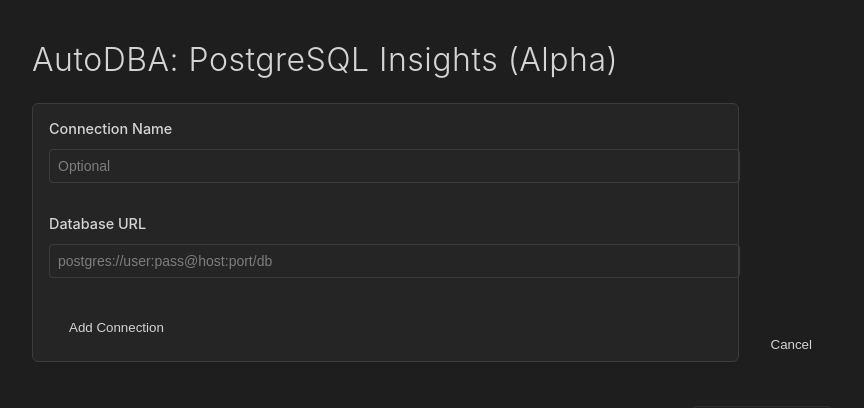
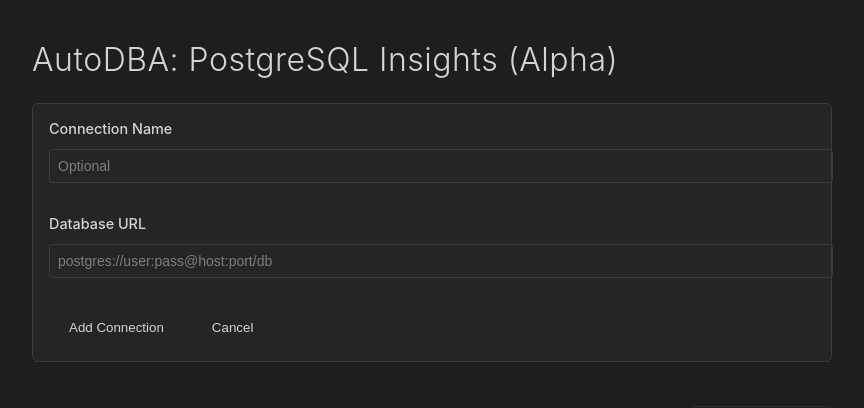
Before and after one commit to autodbalabs/project-autodba, a Svelte app in the folder vscode-extension/webview/: page / in a window 1280 px wide. Both pictures are taken after a click on the button "Add Connection". Shown: the top 408 px of the page, without its empty margins (208-1072 px from the left). Built offline with nearby package versions, Linux system fonts and the light colour scheme; the HTML template or start-up script is replaced by a standard one.

Commit message:
Show cancel button inside Add Connection form

```diff
--- a/vscode-extension/webview/src/App.svelte
+++ b/vscode-extension/webview/src/App.svelte
@@ -53,10 +53,10 @@
 
     <div class="connection-controls">
       {#if addingConnection}
-        <ConnectionUrlForm onSaved={handleConnectionSaved} />
-        <button class="cancel-btn" on:click={() => (addingConnection = false)}>
-          Cancel
-        </button>
+        <ConnectionUrlForm
+          onSaved={handleConnectionSaved}
+          onCancel={() => (addingConnection = false)}
+        />
       {:else}
         <div class="connection-select">
           <label for="connection-select">Select Connection</label>
@@ -118,8 +118,7 @@
     border: 1px solid var(--dark-border);
   }
 
-  .add-btn,
-  .cancel-btn {
+  .add-btn {
     width: fit-content;
   }
 </style>
--- a/vscode-extension/webview/src/components/connections/ConnectionUrlForm.svelte
+++ b/vscode-extension/webview/src/components/connections/ConnectionUrlForm.svelte
@@ -1,6 +1,7 @@
 <script>
   import { vscode } from '~/lib/vscode';
   export let onSaved = () => {};
+  export let onCancel = () => {};
 
   let name = '';
   let url = '';
@@ -59,7 +60,10 @@
   {#if error}
     <div class="error">{error}</div>
   {/if}
-  <button type="submit">Add Connection</button>
+  <div class="button-row">
+    <button type="submit">Add Connection</button>
+    <button type="button" class="cancel-btn" on:click={onCancel}>Cancel</button>
+  </div>
 </form>
 
 <style>
@@ -72,6 +76,7 @@
     border-radius: 6px;
     border: 1px solid var(--dark-border);
     flex: 1;
+    width: 100%;
   }
 
   .form-group {
@@ -102,4 +107,9 @@
   button {
     align-self: flex-start;
   }
+
+  .button-row {
+    display: flex;
+    gap: 8px;
+  }
 </style>
```
